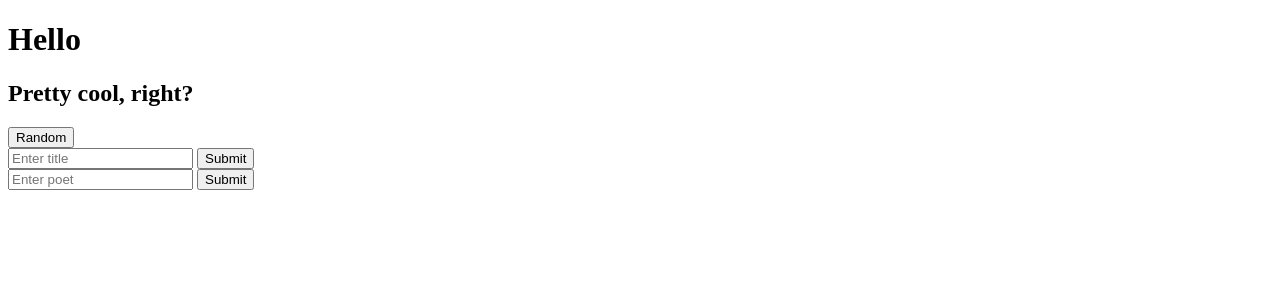
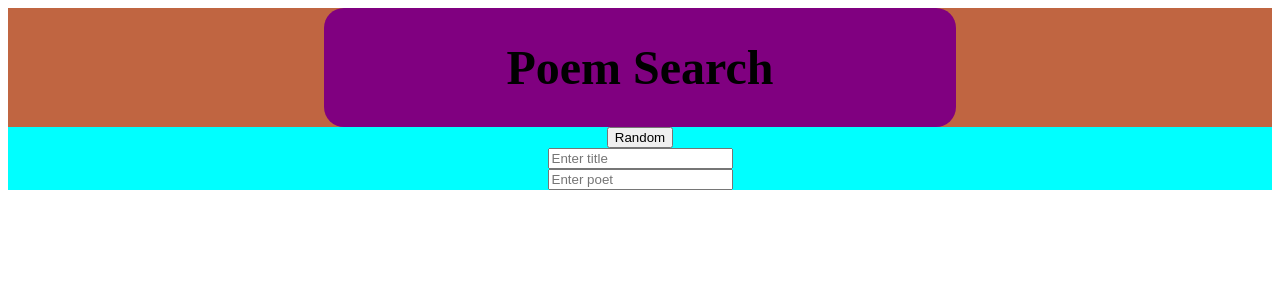
Before and after one commit to Avalon472/VerseVault, a Flask app: page / in a window 1280 px wide. Shown: the top 300 px of the page. Run offline with Flask 3, Linux system fonts and the light colour scheme.

Commit message:
Added links to titles and author button, started styling

```diff
--- a/app.py
+++ b/app.py
@@ -37,7 +37,7 @@ def get_random():
     author = data.get('author')
     lines = data.get('lines', [])
 
-    return render_template("random.html", title = poem_title, author = author, lines = lines)
+    return render_template("poem.html", title = poem_title, author = author, lines = lines)
 
 @app.route("/poet")
 def get_poetWorks():
--- /dev/null
+++ b/static/index.css
@@ -0,0 +1,27 @@
+body{
+    background-color: white;
+}
+
+#header{
+    display: flex;
+    flex-direction: column;
+    align-items: center;
+    background-color: rgb(192, 101, 65);
+}
+#header > *{
+    text-align: center;
+}
+
+#title{
+    background-color: purple;
+    width: 50%;
+    border-radius: 20px;
+    font-size: 1.5em;
+}
+
+#body{
+    display: flex;
+    flex-direction: column;
+    align-items: center;
+    background-color: aqua;
+}
--- a/templates/index.html
+++ b/templates/index.html
@@ -4,19 +4,24 @@
     <meta charset="UTF-8">
     <meta name="viewport" content="width=device-width, initial-scale=1.0">
     <title>Main</title>
-    <!--<link rel="stylesheet" href="styles.css">-->
+    <link rel="stylesheet" href="{{ url_for('static', filename = 'index.css')}}">
 </head>
 <body>
-<h1>Hello</h1>
-<h2>Pretty cool, right?</h2>
+<div id = "header">
+    <div id = "title">
+        <h1>Poem Search</h1>
+    </div>
+</div>
+<div id = "body">
     <a href = "/random"><button>Random</button></a>
     <form action = "/poem" method = "get">
         <input type = "text" name = "title" placeholder="Enter title">
-    <button type = "submit">Submit</button>
+        <!--<button type = "submit">Submit</button>-->
     </form>
     <form action = "/poet" method = "get">
         <input type = "text" name = "poet" placeholder="Enter poet">
-    <button type = "submit">Submit</button>
+        <!--<button type = "submit">Submit</button>-->
     </form>
+</div>
 </body>
 </html>
--- a/templates/poem.html
+++ b/templates/poem.html
@@ -8,6 +8,7 @@
 </head>
 <body>
 <a href = "/"><button>Home</button></a>
+<a href = "/poet?poet={{author}}"><button>Author</button></a>
 <h1>{{ title }} </h1>
 <h3> {{ author }}</h3>
 <div>
--- a/templates/poet.html
+++ b/templates/poet.html
@@ -11,7 +11,8 @@
 <h1>{{ poet }} </h1>
 <div>
     {% for title in titles %}
-        <p>{{title}}</p>
+        <a href = "/poem?title={{title}}"><p>{{title}} </p></a>
+
     {% endfor %}
 </div>
 </body>
```
Lines whose indentation alone changed are shown as unchanged.
